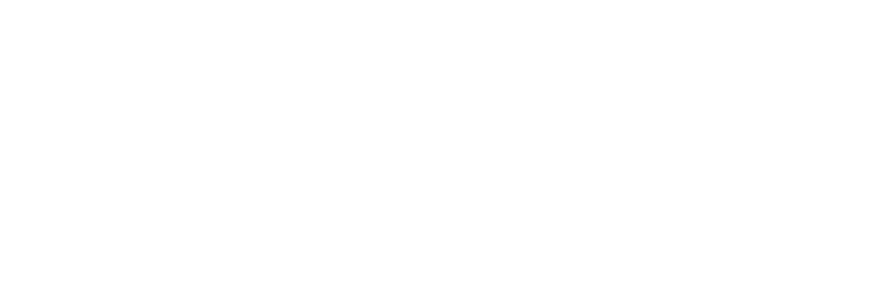
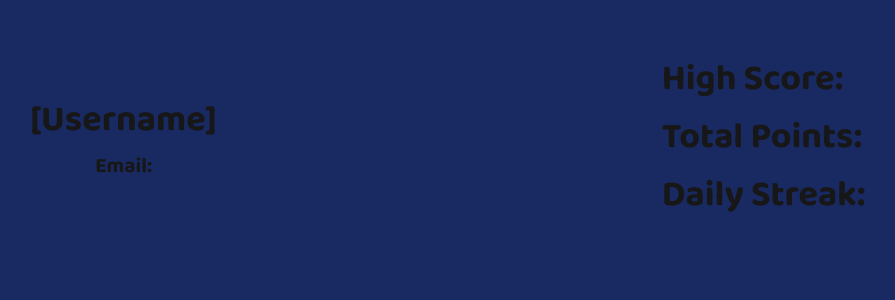
Before and after one commit to CS196Illinois/FA26-MP-Codebases-GeoUIUC, a Next.js app in the folder Frontend/: page /profile in a window 1280 px wide. Shown: the top 300 px of the page, without its empty margins (192-1087 px from the left). Built offline with nearby package versions, Linux system fonts and the light colour scheme.

Commit message:
<skeleton bare bones of profile page>

```diff
--- a/Frontend/src/app/profile/page.js
+++ b/Frontend/src/app/profile/page.js
@@ -4,7 +4,18 @@ import styles from "./page.module.css";
 
 export default function Profile() {
   return (
-    <div style={styles}>
+    <div className={styles.container}>
+
+      <div className={styles.profileContainer}>
+        <h1>[Username]</h1>
+        <h3>Email: {}</h3>
+      </div>
+
+      <div className={styles.profileContainer2}>
+        <h1>High Score: {}</h1>
+        <h1>Total Points: {}</h1>
+        <h1>Daily Streak: {}</h1>
+      </div>
 
     </div>
   );
--- a/Frontend/src/app/profile/page.module.css
+++ b/Frontend/src/app/profile/page.module.css
@@ -0,0 +1,17 @@
+body {
+    background-color: #192A62;
+    font-size: large;
+    font-family: "Baloo 2";
+}
+
+.container {
+    display: flex;
+    justify-content: space-around;
+    align-items: center;
+    margin-top: 50px;
+}
+
+.profileContainer {
+    text-align: center;
+
+}
```
